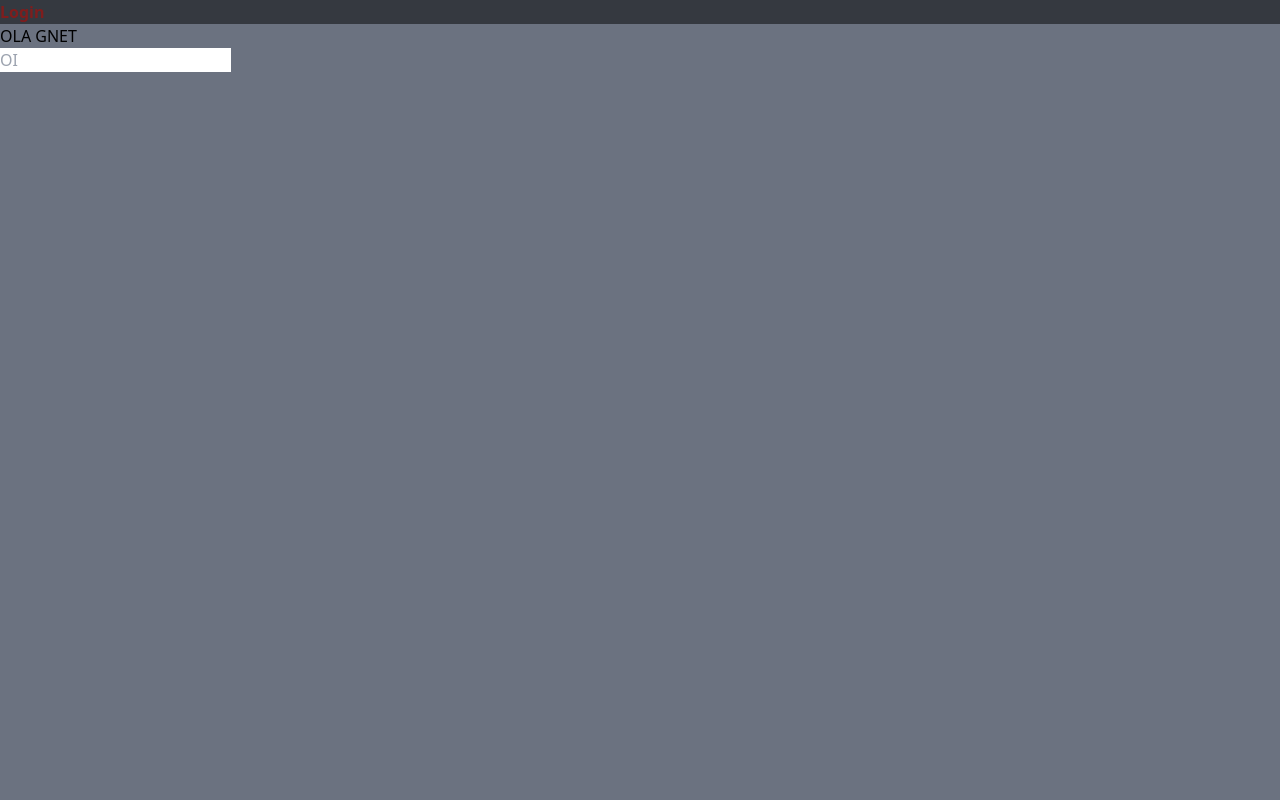
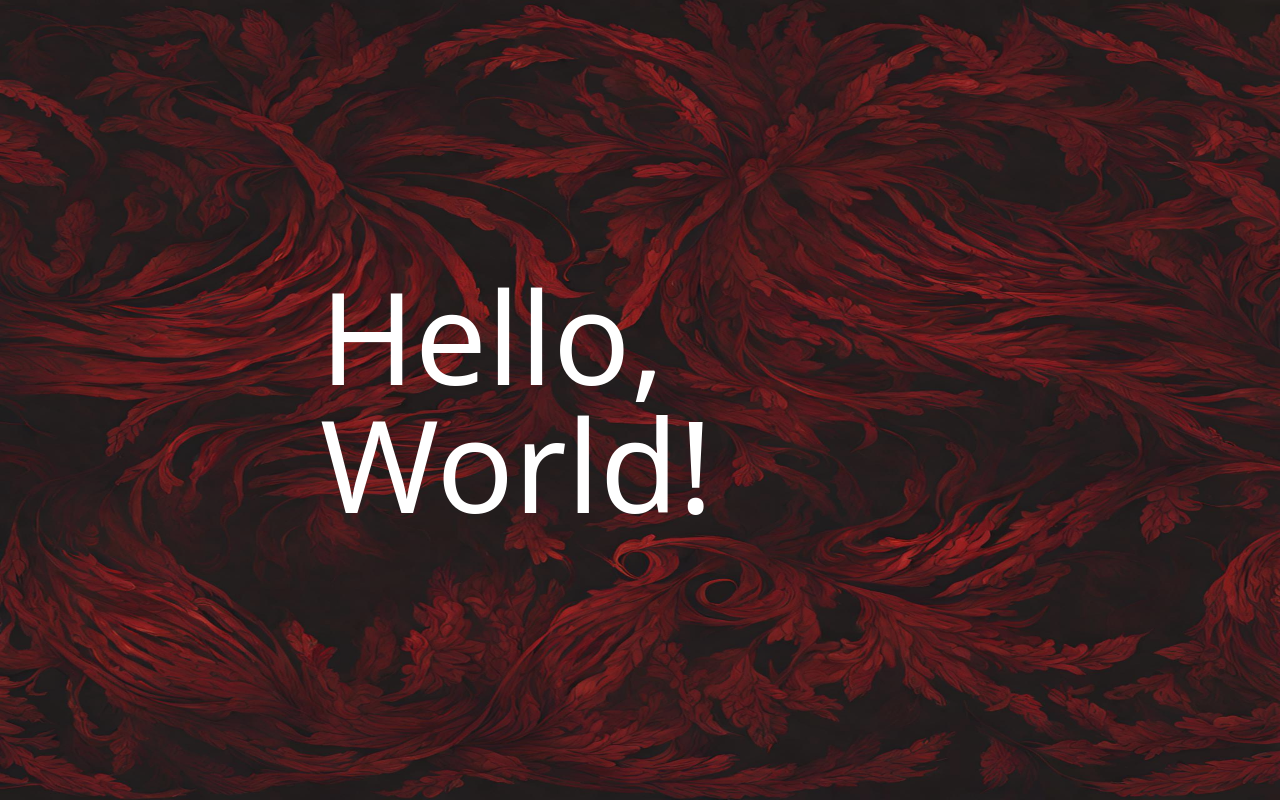
Before and after one commit to quarerma/opFichaRPG-frontend, a React (Vite) app: page / in a window 1280 px wide. Built offline with nearby package versions, Linux system fonts and the light colour scheme.

Commit message:
change bg

```diff
--- a/index.html
+++ b/index.html
@@ -6,7 +6,7 @@
     <meta name="viewport" content="width=device-width, initial-scale=1.0" />
     <title>C.R.I.S</title>
   </head>
-  <body class="bg-gray-500">
+  <body>
     <div id="root"></div>
     <script type="module" src="/src/main.tsx"></script>
   </body>
--- a/src/App.tsx
+++ b/src/App.tsx
@@ -1,9 +1,13 @@
+import bg from "./assets/bg.png";
+
 function App() {
   return (
-    <div>
-      <h1 className="text-red-900 font-bold bg-black/50">Login</h1>
-      <body>OLA GNET</body>
-      <input type="text" placeholder="OI" />
+    <div className="flex">
+      <img src={bg} className="w-screen h-screen fixed z-0" />
+      <div className="w-screen h-screen bg-black/10 fixed z-0" />
+      <div className="absolute top-1/2 left-1/2 -translate-x-1/2 -translate-y-1/2 z-10">
+        <h1 className="text-9xl text-white">Hello, World!</h1>
+      </div>
     </div>
   );
 }
```
Also changed, not shown: src/assets/bg.png (added).
